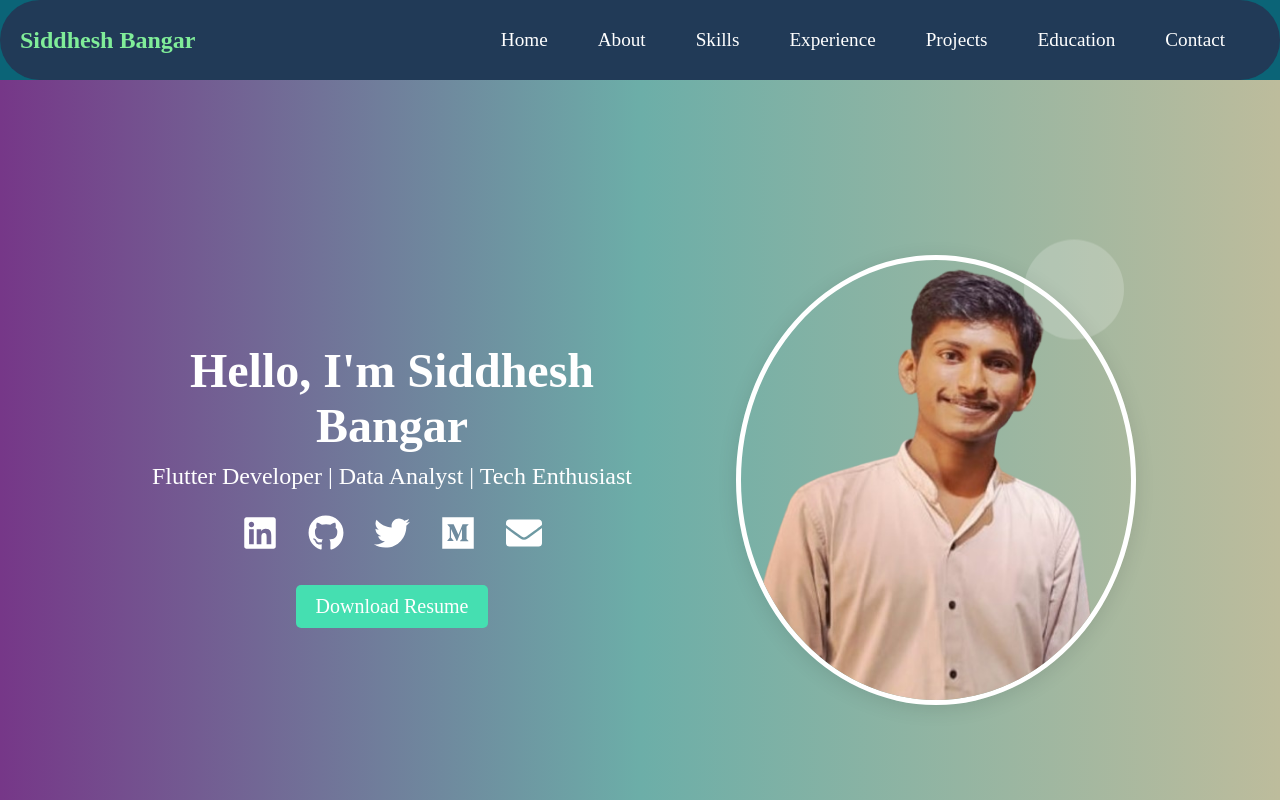
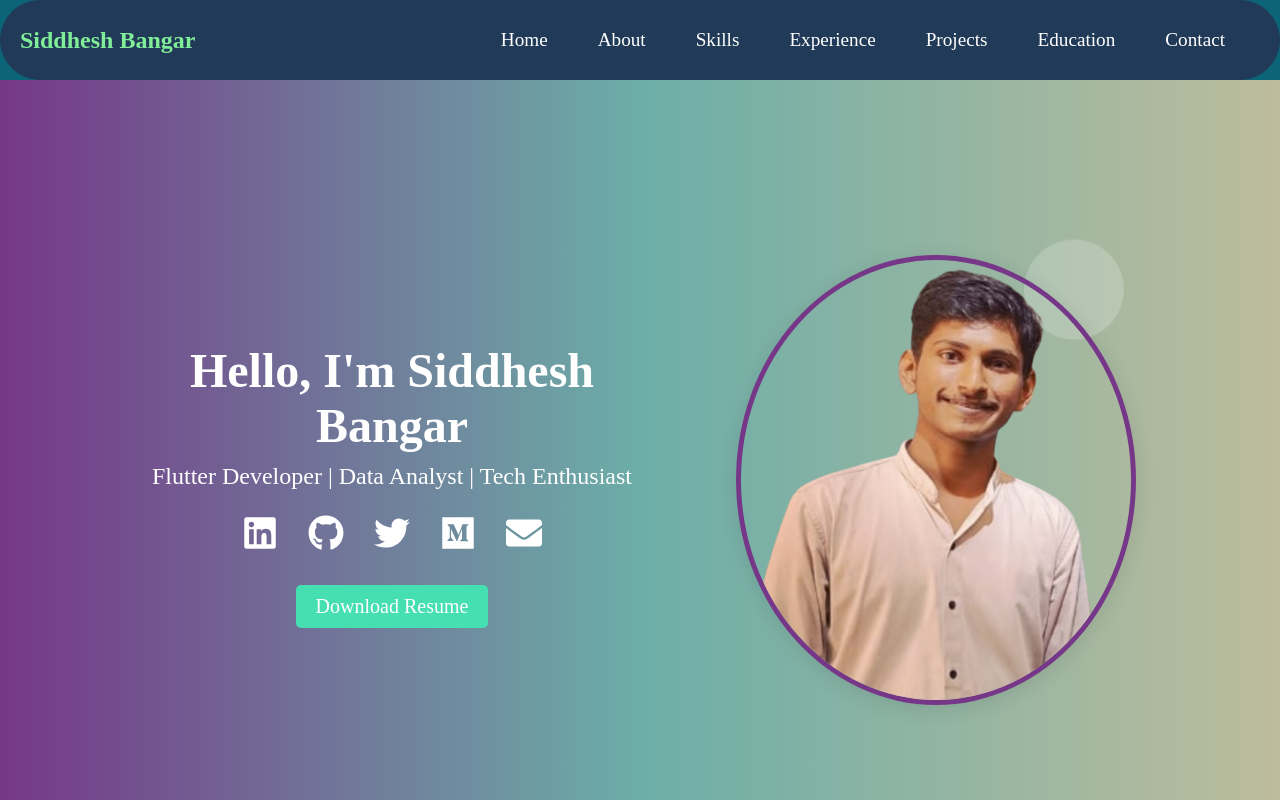
Before and after one commit to Siddheshbangar03/siddheshbangar-portfolio, a React (Create React App) app: page / in a window 1280 px wide. Shown: the top 800 px of the page. Built offline with nearby package versions, Linux system fonts and the light colour scheme.

Commit message:
updated files

```diff
--- a/src/components/Hero.css
+++ b/src/components/Hero.css
@@ -78,7 +78,7 @@
     width: 400px;
     height: 450px;
     object-fit: cover;
-    border: 5px solid #fff;
+    border: 5px solid #763788;
     box-shadow: 0px 4px 20px rgba(0, 0, 0, 0.1);
 }
 
```
